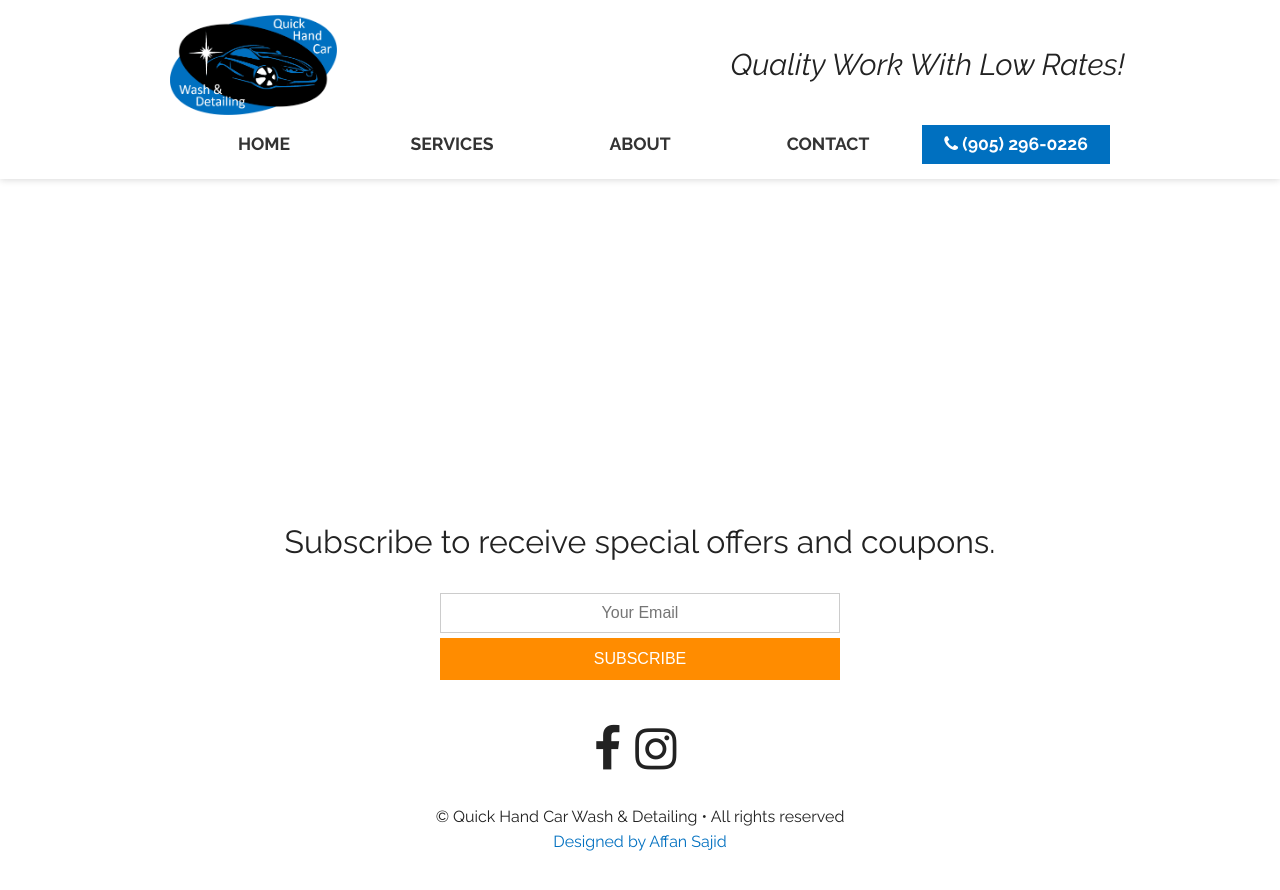
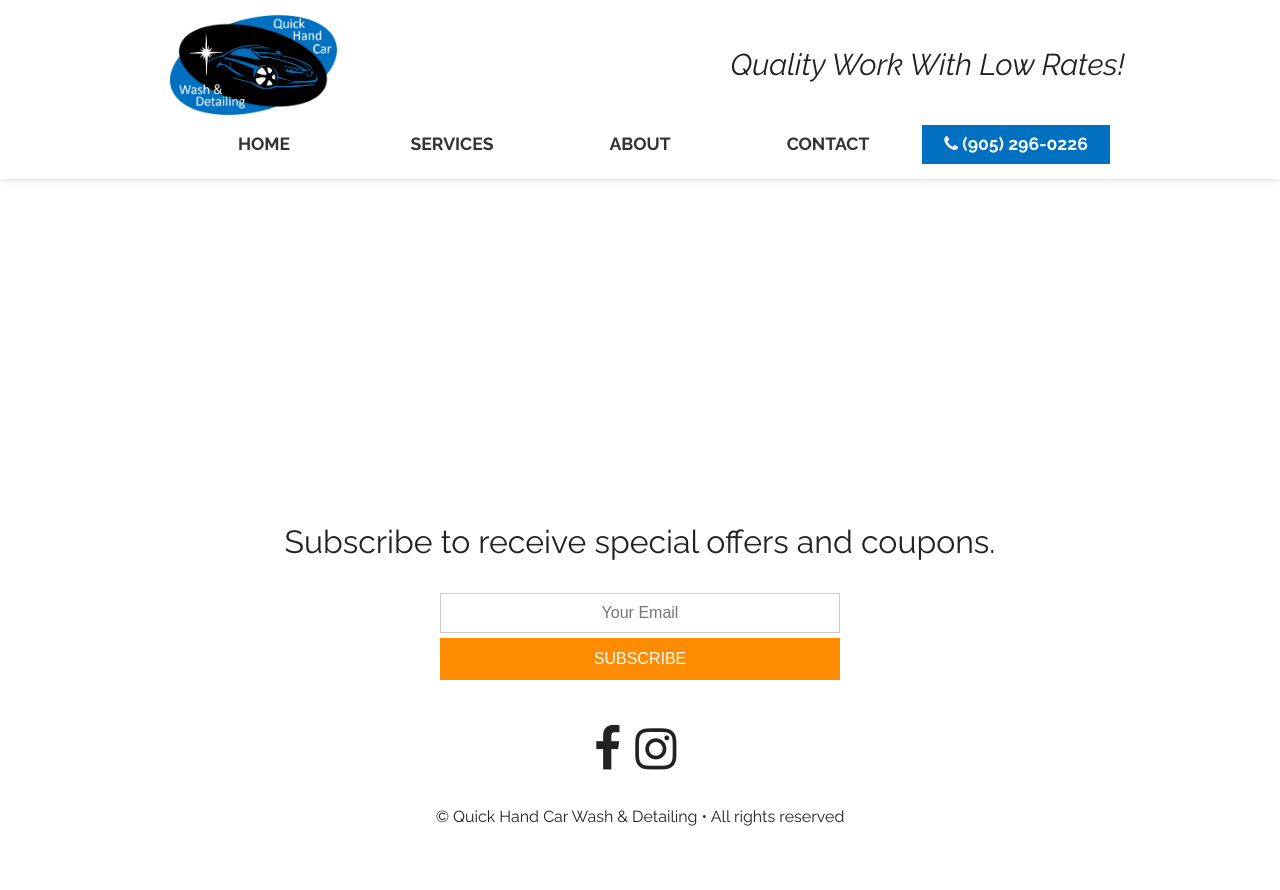
Before and after one commit to qhcw/website, a Jekyll site: the page built from index.markdown, in a window 1280 px wide and 900 px high, scrolled down 2964 px. Shown: the top 890 px of the window. Built offline with Jekyll 4.4.1, drawn with Linux system fonts in a browser that asks for light colours; nearby versions of some CDN libraries.

Commit message:
Update footer.html

```diff
--- a/_includes/footer.html
+++ b/_includes/footer.html
@@ -59,7 +59,7 @@
 				<div class="copyright">
 				    &copy; Quick Hand Car Wash & Detailing &bull; All rights reserved
 				</div>
-                <div><a href="http://affansajid.com" target="_blank">Designed by Affan Sajid</a></div>
+
 			</div>
 		</div>
 	</div>
```
